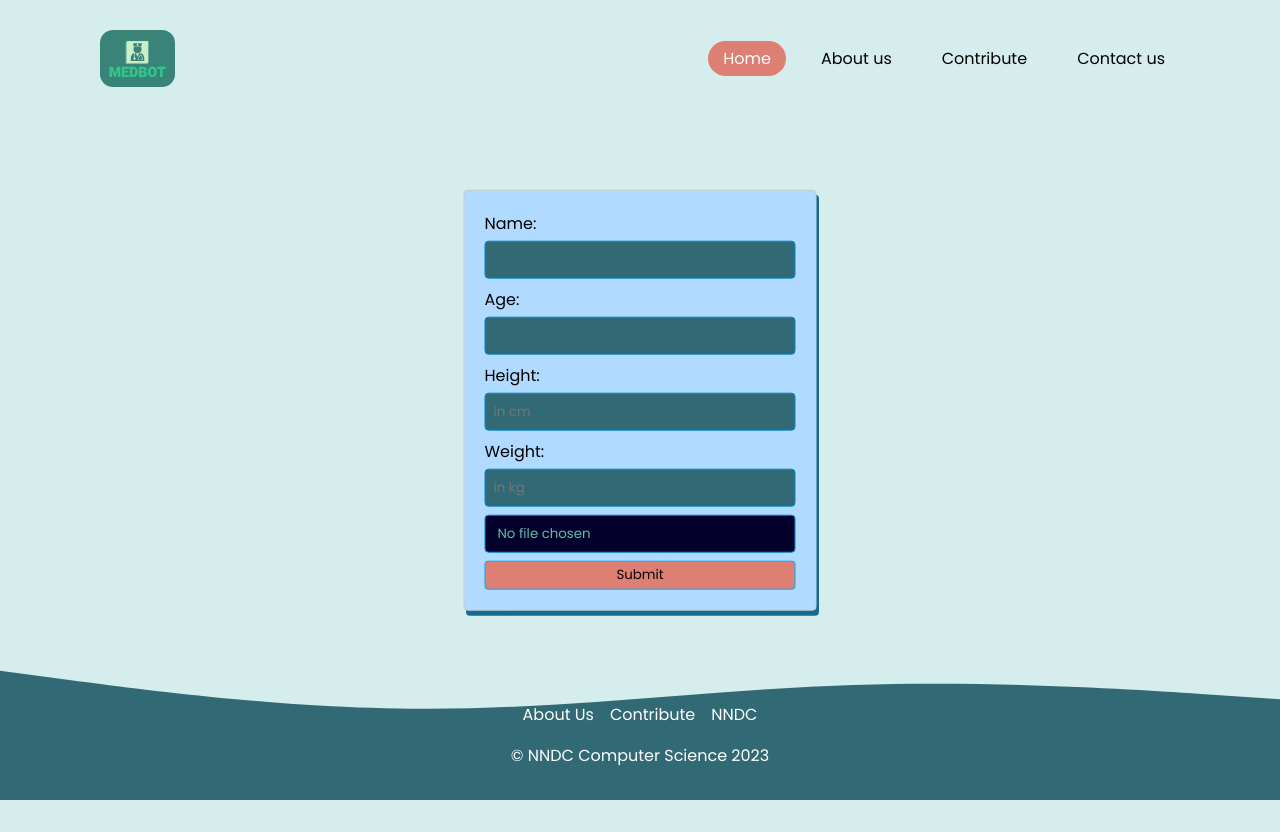
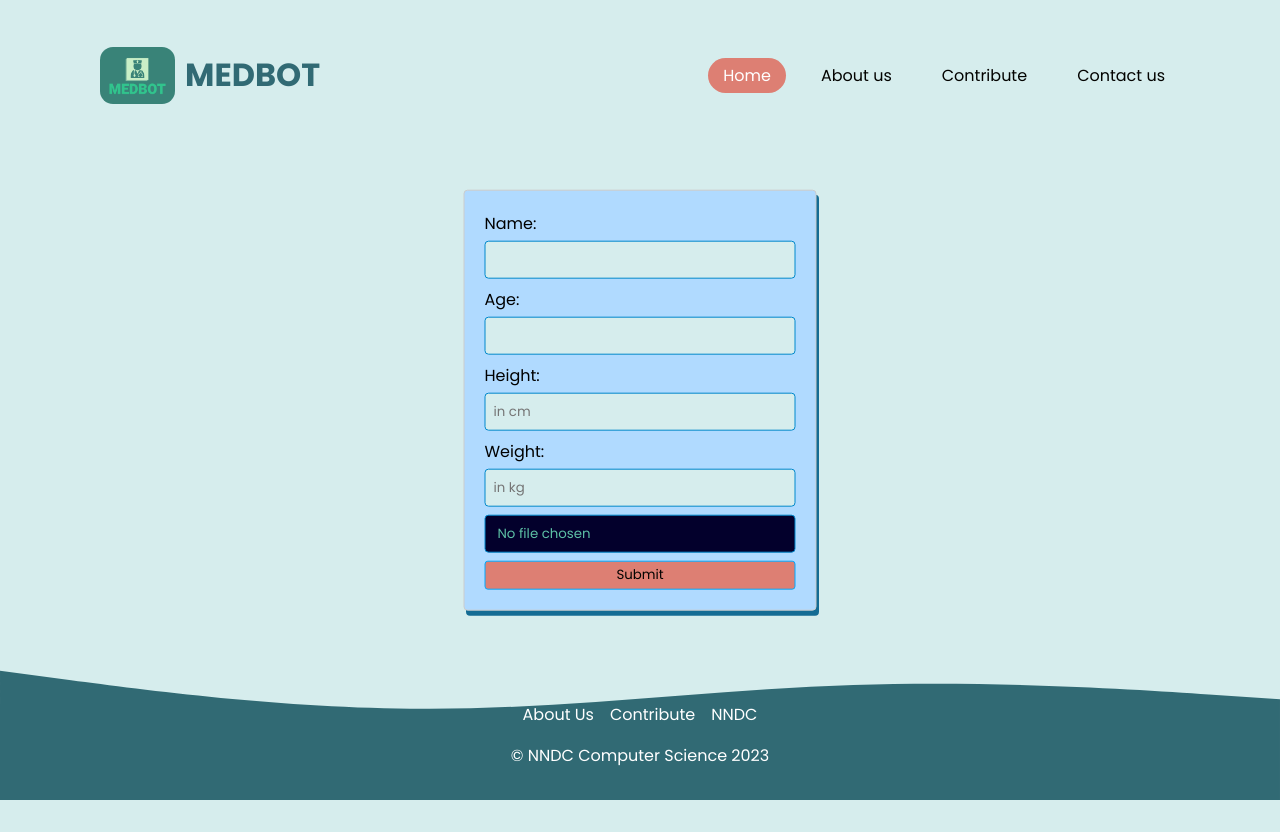
Before and after one commit to SaltyExorcist/Potential-Lungs-Disease-Detection-Using-Chest-X-RAY, a React (Vite) app: page / in a window 1280 px wide. Built offline with nearby package versions, Linux system fonts and the light colour scheme; what @react-pdf/renderer would draw is missing.

Commit message:
Made changes to the form text color and Added a Text beside the logo.

```diff
--- a/src/components/Form.jsx
+++ b/src/components/Form.jsx
@@ -1,4 +1,4 @@
-import React, { useRef, useState } from 'react';
+import { useRef, useState } from 'react';
 import "./styles.css";
 import axios from 'axios';
 import PDFReport from './PDFReport';
--- a/src/components/Header.jsx
+++ b/src/components/Header.jsx
@@ -37,6 +37,7 @@ function Header() {
     <header>
       <div className="logo">
 		<img src={Logo}/>
+    <h1><span className="logo-txt">MEDBOT</span></h1>
     </div>
 		<ul>
 			<li><a href="/" className="active">Home</a></li>
--- a/src/components/HeaderAbout.jsx
+++ b/src/components/HeaderAbout.jsx
@@ -37,6 +37,7 @@ function HeaderAbout() {
     <header>
       <div className="logo">
 		<img src={Logo}/>
+    <h1><span className="logo-txt">MEDBOT</span></h1>
     </div>
 		<ul>
 			<li><a href="/">Home</a></li>
--- a/src/components/about_style.css
+++ b/src/components/about_style.css
@@ -36,6 +36,11 @@
     margin-right: 10px;
     border-radius: 13px;
   }
+
+  span.logo-txt
+{
+  color: #316A74;
+}
 
   /*header .logo
   {
--- a/src/components/styles.css
+++ b/src/components/styles.css
@@ -30,9 +30,9 @@
   width: 100%;
   padding: 8px;
   border: 1px solid hsl(200, 100%, 40%);
-  background: #316A74;
+  background: #D6EDED;
   border-radius: 4px;
-  color: hsl(200, 100%, 90%);
+  color:  #734488;
 }
 
 .new-item-form input[type="file"] {
@@ -144,6 +144,11 @@ header .logo img {
   border-radius: 13px;
 }
 
+span.logo-txt
+{
+  color: #316A74;
+}
+
 /*header .logo
 {
   color: #030300;
@@ -183,9 +188,10 @@ header ul li a.active
 }
 
 .preViewimg{
-  width: 80%;
-  height:310px;
+  width: 75%;
+  height:250px;
   border-radius: 8px;
+  border-color: #030300;
   justify-content: center;
 }
 
@@ -206,7 +212,8 @@ header ul li a.active
   margin: auto;
   padding: 20px;
   border: 1px solid #888;
-  width: 80%;
+  width: 60%;
+  height: 60%;
 }
 /* The Close Button */
 .close {
@@ -236,7 +243,7 @@ header ul li a.active
 
 .flex-item-left {
   background-color: #f1f1f1;
-  padding: 10px;
+  padding: 25px;
   flex: 50%;
 }
 
```
